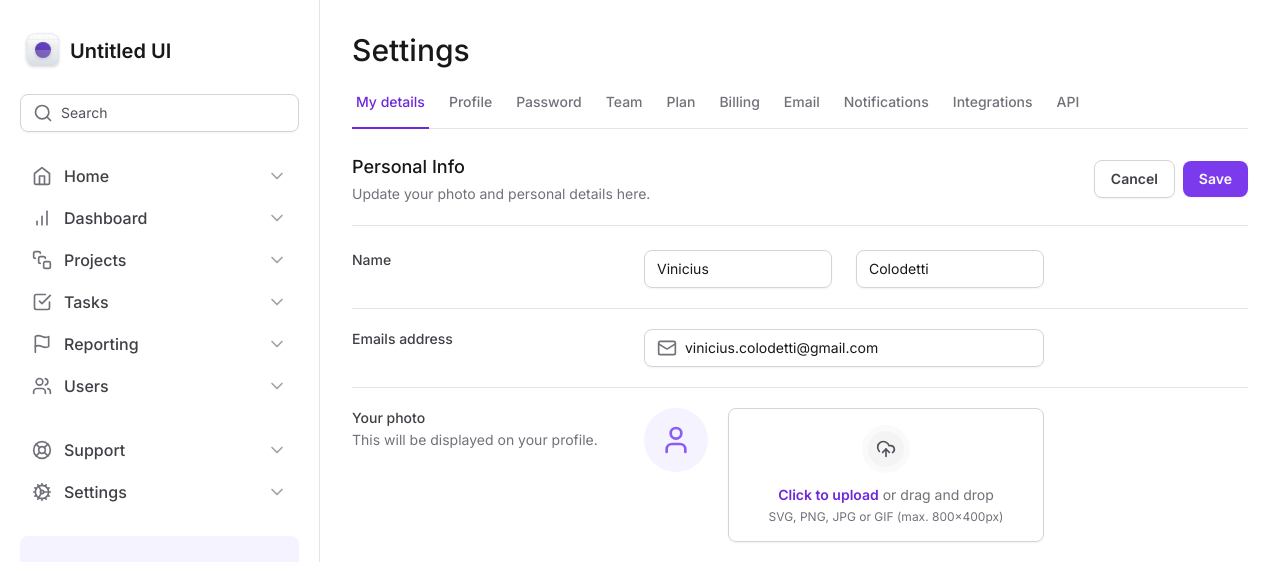
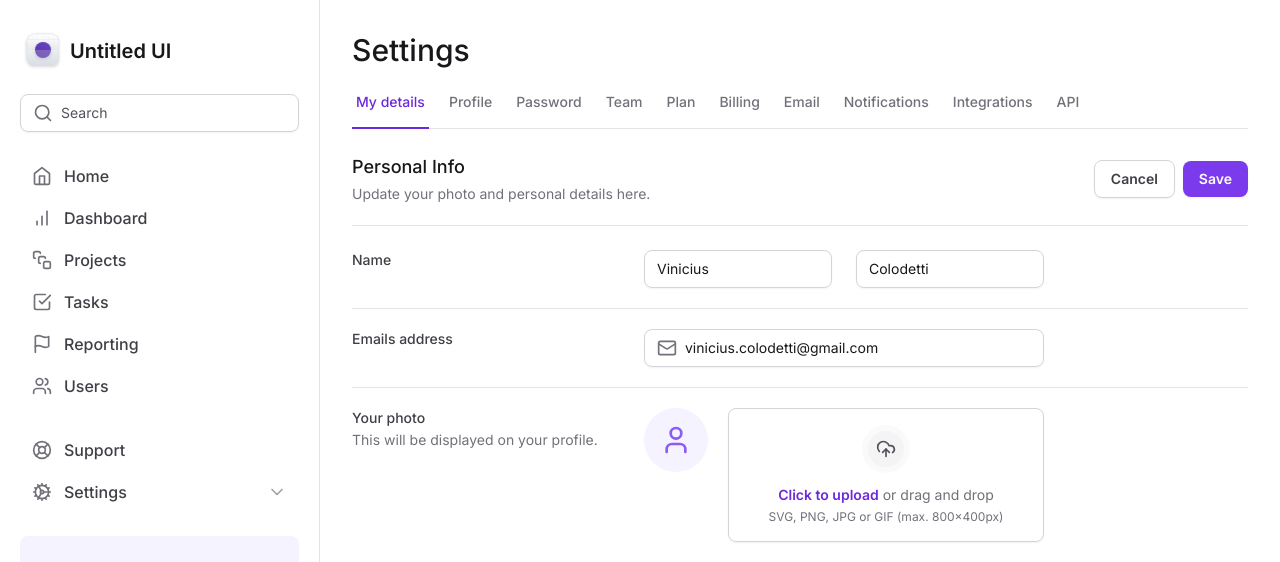
Before and after one commit to viniciuscolodetti/tailwind-next, a Next.js app: page / in a window 1280 px wide. Shown: the top 562 px of the page. Built offline with nearby package versions, Linux system fonts and the light colour scheme.

Commit message:
Funcionalidade do Menu de Navegação da Sidebar

```diff
--- a/package.json
+++ b/package.json
@@ -10,6 +10,7 @@
   },
   "dependencies": {
     "@formkit/auto-animate": "^0.7.0",
+    "@radix-ui/react-accordion": "^1.1.2",
     "@radix-ui/react-collapsible": "^1.0.3",
     "@radix-ui/react-scroll-area": "^1.0.4",
     "@radix-ui/react-select": "^1.2.2",
--- a/src/app/layout.tsx
+++ b/src/app/layout.tsx
@@ -17,7 +17,7 @@ export default function RootLayout({
   children: React.ReactNode
 }) {
   return (
-    <html lang="en" className="antialiased">
+    <html lang="en" className="antialiased" suppressHydrationWarning={true}>
       <body className={inter.className}>
         <Providers>
           <div className="min-h-screen dark:bg-zinc-900 lg:grid lg:grid-cols-app">
--- a/src/components/Sidebar/NavItem.tsx
+++ /dev/null
@@ -1,22 +0,0 @@
-import { ChevronDown } from 'lucide-react'
-import { ElementType } from 'react'
-
-export interface NavItemProps {
-  title: string
-  icon: ElementType
-}
-
-export function NavItem({ title, icon: Icon }: NavItemProps) {
-  return (
-    <a
-      href="#"
-      className="group flex items-center gap-3 rounded px-3 py-2 hover:bg-violet-50 dark:hover:bg-zinc-800"
-    >
-      <Icon className="h-5 w-5 text-zinc-500" />
-      <span className="font-medium text-zinc-700 group-hover:text-violet-500 dark:text-zinc-100 dark:group-hover:text-violet-300">
-        {title}
-      </span>
-      <ChevronDown className="ml-auto h-5 w-5 text-zinc-400 group-hover:text-violet-300 dark:text-zinc-600" />
-    </a>
-  )
-}
--- /dev/null
+++ b/src/components/Sidebar/Navigation/Item.tsx
@@ -0,0 +1,14 @@
+import { ComponentProps } from 'react'
+
+export type ItemProps = ComponentProps<'a'>
+
+export function Item({ children, ...props }: ItemProps) {
+  return (
+    <a
+      className="block cursor-pointer py-1 hover:text-violet-500 dark:hover:text-violet-300"
+      {...props}
+    >
+      {children}
+    </a>
+  )
+}
--- /dev/null
+++ b/src/components/Sidebar/Navigation/NavItem.tsx
@@ -0,0 +1,20 @@
+import { ComponentProps, ElementType } from 'react'
+
+interface NavItemProps extends ComponentProps<'a'> {
+  title: string
+  icon: ElementType
+}
+
+export function NavItem({ title, icon: Icon, ...props }: NavItemProps) {
+  return (
+    <a
+      className="group flex cursor-pointer items-center gap-3 rounded px-3 py-2 hover:bg-violet-50 dark:hover:bg-zinc-800"
+      {...props}
+    >
+      <Icon className="h-5 w-5 text-zinc-500" />
+      <span className="font-medium text-zinc-700 group-hover:text-violet-500 dark:text-zinc-100 dark:group-hover:text-violet-300">
+        {title}
+      </span>
+    </a>
+  )
+}
--- /dev/null
+++ b/src/components/Sidebar/Navigation/Root.tsx
@@ -0,0 +1,14 @@
+import * as Accordion from '@radix-ui/react-accordion'
+import { ReactNode } from 'react'
+
+interface RootProps extends Accordion.AccordionSingleProps {
+  children: ReactNode
+}
+
+export function Root({ children, ...props }: RootProps) {
+  return (
+    <Accordion.Root collapsible className="space-y-0.5" {...props}>
+      {children}
+    </Accordion.Root>
+  )
+}
--- /dev/null
+++ b/src/components/Sidebar/Navigation/Trigger.tsx
@@ -0,0 +1,44 @@
+import * as Accordion from '@radix-ui/react-accordion'
+import { ChevronDown } from 'lucide-react'
+import { ElementType } from 'react'
+import { NavItem } from './NavItem'
+
+export interface TriggerProps extends Accordion.AccordionItemProps {
+  title: string
+  href?: string
+  icon: ElementType
+}
+
+export function Trigger({
+  title,
+  href,
+  icon: Icon,
+  children,
+  ...props
+}: TriggerProps) {
+  return (
+    <Accordion.Item className="overflow-hidden" {...props}>
+      {children ? (
+        <>
+          <Accordion.Header>
+            <Accordion.AccordionTrigger className="group flex w-full items-center gap-3 rounded px-3 py-2 hover:bg-violet-50 data-[state=open]:bg-violet-50 dark:hover:bg-zinc-800 dark:data-[state=open]:bg-zinc-800">
+              <Icon className="h-5 w-5 text-zinc-500" />
+              <span className="font-medium text-zinc-700 group-hover:text-violet-500 group-data-[state=open]:text-violet-500 dark:text-zinc-100 dark:group-hover:text-violet-300 dark:group-data-[state=open]:text-violet-300">
+                {title}
+              </span>
+              <ChevronDown className="ml-auto h-5 w-5 text-zinc-400 transition-transform duration-300 group-hover:text-violet-300 group-data-[state=open]:rotate-180 group-data-[state=open]:text-violet-300 dark:text-zinc-600" />
+            </Accordion.AccordionTrigger>
+          </Accordion.Header>
+
+          <Accordion.AccordionContent className="overflow-hidden data-[state=closed]:animate-slideUp data-[state=open]:animate-slideDown">
+            <div className="divide-y divide-zinc-100 px-3 py-1 text-sm dark:divide-zinc-800">
+              {children}
+            </div>
+          </Accordion.AccordionContent>
+        </>
+      ) : (
+        <NavItem href={href} title={title} icon={Icon} />
+      )}
+    </Accordion.Item>
+  )
+}
--- /dev/null
+++ b/src/components/Sidebar/Navigation/index.tsx
@@ -0,0 +1,5 @@
+import { Root } from './Root'
+import { Trigger } from './Trigger'
+import { Item } from './Item'
+
+export { Root, Trigger, Item }
--- a/src/components/Sidebar/ToggleTheme.tsx
+++ b/src/components/Sidebar/ToggleTheme.tsx
@@ -3,10 +3,20 @@
 import { Moon, Sun } from 'lucide-react'
 import { Button } from '../Button'
 import { useTheme } from 'next-themes'
+import { useState, useEffect } from 'react'
 
 export function ToggleTheme() {
+  const [mounted, setMounted] = useState(false)
   const { systemTheme, theme, setTheme } = useTheme()
   const currentTheme = theme === 'system' ? systemTheme : theme
+
+  useEffect(() => {
+    setMounted(true)
+  }, [])
+
+  if (!mounted) {
+    return null
+  }
 
   return (
     <Button
--- a/src/components/Sidebar/index.tsx
+++ b/src/components/Sidebar/index.tsx
@@ -13,12 +13,12 @@ import {
   SquareStack,
   Users,
 } from 'lucide-react'
-import { NavItem } from './NavItem'
 import { UsedSpaceWidget } from './UsedSpaceWidget'
 import { Profile } from './Profile'
 import * as Input from '../Input'
 import * as Collapsible from '@radix-ui/react-collapsible'
 import { Button } from '../Button'
+import * as Navigation from './Navigation'
 
 export function Sidebar() {
   return (
@@ -43,20 +43,36 @@ export function Sidebar() {
           <Input.Control placeholder="Search" />
         </Input.Root>
 
-        <nav className="space-y-0.5">
-          <NavItem title="Home" icon={Home} />
-          <NavItem title="Dashboard" icon={BarChart} />
-          <NavItem title="Projects" icon={SquareStack} />
-          <NavItem title="Tasks" icon={CheckSquare} />
-          <NavItem title="Reporting" icon={Flag} />
-          <NavItem title="Users" icon={Users} />
-        </nav>
+        <Navigation.Root type="single">
+          <Navigation.Trigger value="home" title="Home" icon={Home} href="#" />
+          <Navigation.Trigger
+            value="dashboard"
+            title="Dashboard"
+            icon={BarChart}
+          />
+          <Navigation.Trigger
+            value="projects"
+            title="Projects"
+            icon={SquareStack}
+          />
+          <Navigation.Trigger value="tasks" title="Tasks" icon={CheckSquare} />
+          <Navigation.Trigger value="reporting" title="Reporting" icon={Flag} />
+          <Navigation.Trigger value="users" title="Users" icon={Users} />
+        </Navigation.Root>
 
         <div className="mt-auto flex flex-col gap-6">
-          <nav className="space-y-0.5">
-            <NavItem title="Support" icon={LifeBuoy} />
-            <NavItem title="Settings" icon={Cog} />
-          </nav>
+          <Navigation.Root type="single">
+            <Navigation.Trigger
+              value="support"
+              title="Support"
+              icon={LifeBuoy}
+              href="#"
+            />
+            <Navigation.Trigger value="settings" title="Settings" icon={Cog}>
+              <Navigation.Item href="#">Option 1</Navigation.Item>
+              <Navigation.Item href="#">Option 2</Navigation.Item>
+            </Navigation.Trigger>
+          </Navigation.Root>
 
           <UsedSpaceWidget />
 
--- a/tailwind.config.ts
+++ b/tailwind.config.ts
@@ -48,12 +48,22 @@ const config: Config = {
         //   from: { opacity: '1' },
         //   to: { opacity: '0' },
         // },
+        slideDown: {
+          from: { height: '0' },
+          to: { height: 'var(--radix-accordion-content-height)' },
+        },
+        slideUp: {
+          from: { height: 'var(--radix-accordion-content-height)' },
+          to: { height: '0' },
+        },
       },
 
       animation: {
         slideDownAndFade:
           'slideDownAndFade 400ms cubic-bezier(0.16, 1, 0.3, 1)',
         // slideUpAndFade: 'slideUpAndFade 1s linear',
+        slideDown: 'slideDown 300ms cubic-bezier(0.87, 0, 0.13, 1)',
+        slideUp: 'slideUp 300ms cubic-bezier(0.87, 0, 0.13, 1)',
       },
     },
     plugins: [],
```
Also changed, not shown: 1 other file (tests, documents, lock files or other folders).
